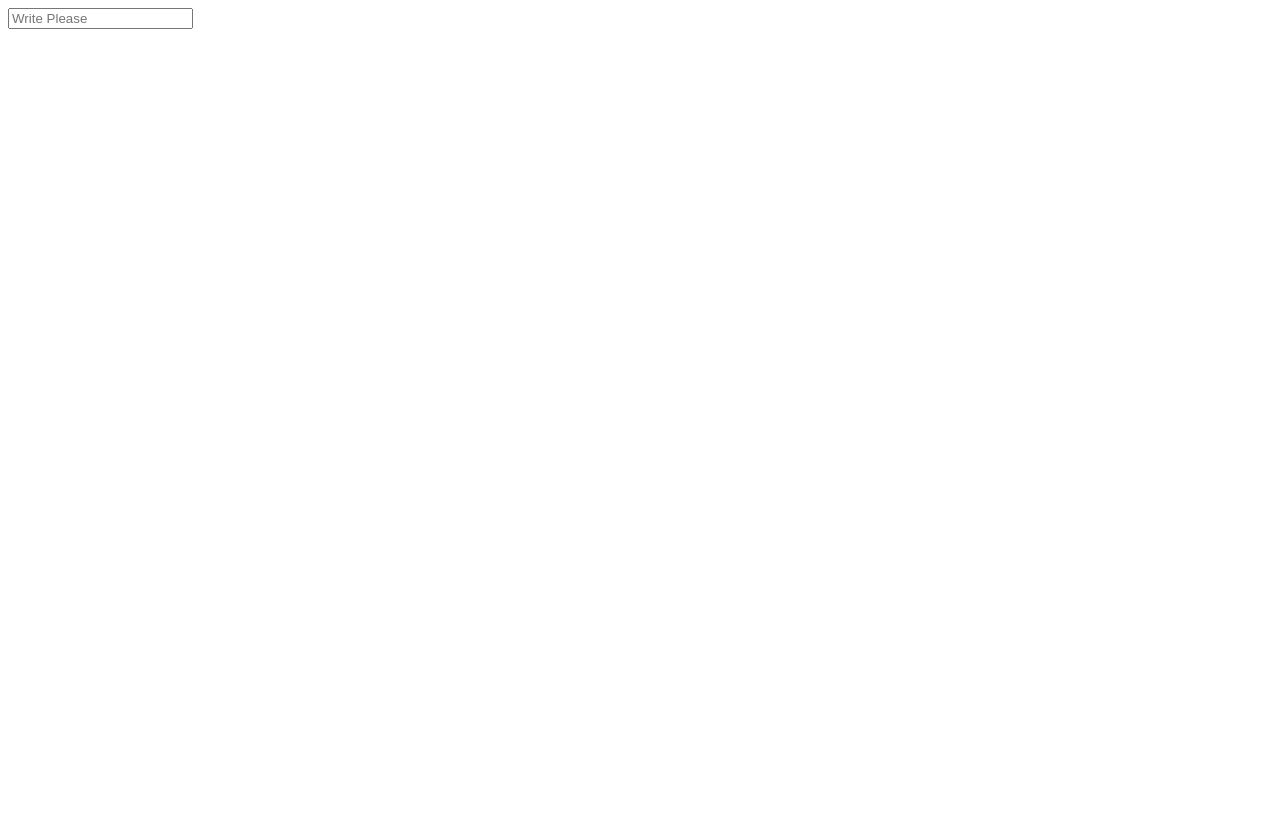
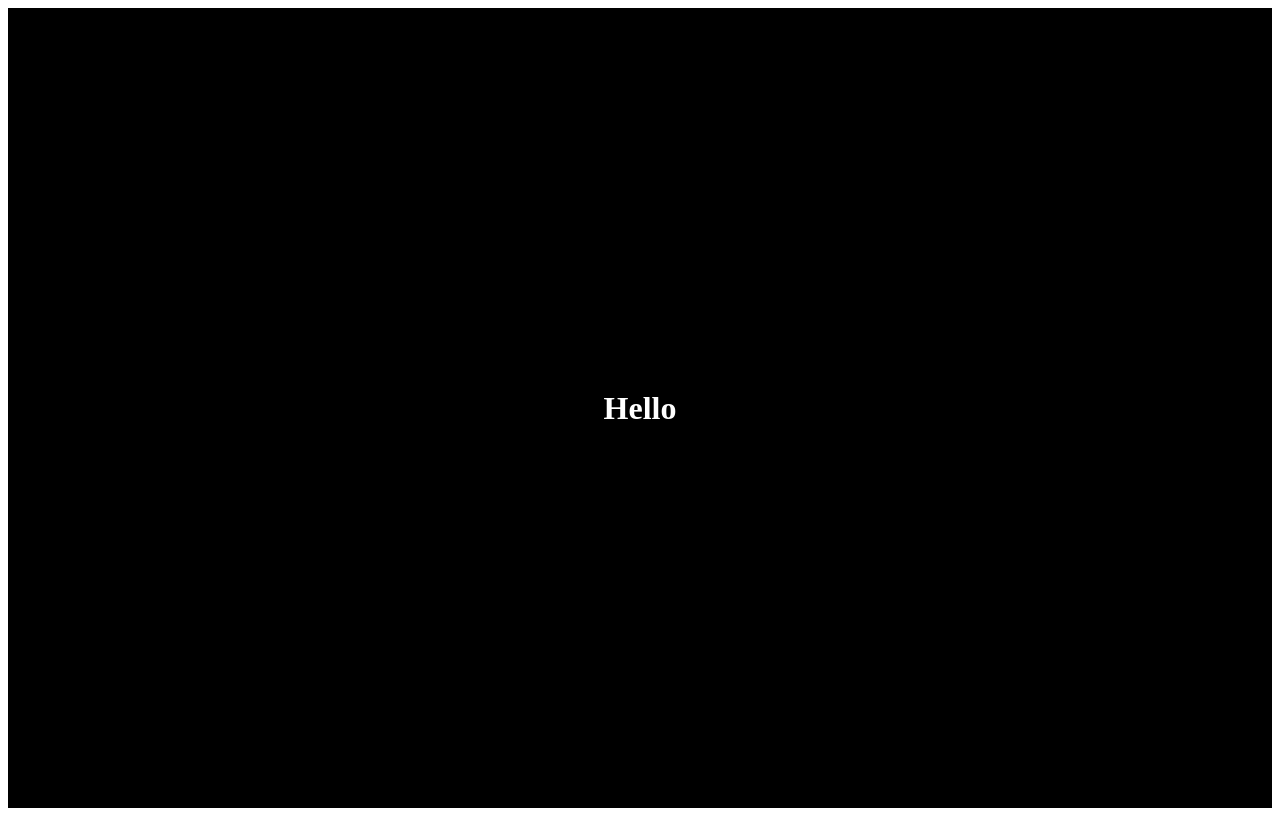
Before and after one commit to rlaclghks123/react-masterClass, a React (Create React App) app: page / in a window 1280 px wide. Built offline with nearby package versions, Linux system fonts and the light colour scheme.

Commit message:
typescripts - styled-components-theme

```diff
--- a/src/App.tsx
+++ b/src/App.tsx
@@ -1,26 +1,23 @@
-import React, { useState } from "react";
+import styled from "styled-components";
 
+const Container = styled.div`
+background-color:${(props) => props.theme.bgColor};
+display: flex;
+justify-content: center;
+align-items: center;
+width:100%;
+height:100vh;
+`;
+
+const H1 = styled.h1`
+color:${(props) => props.theme.textColor};
+`
 
 function App() {
-  const [value, setValue] = useState("");
-
-  const onChange = (event: React.FormEvent<HTMLInputElement>) => {
-    const { currentTarget: { value }
-    } = event;
-    setValue(value);
-  }
-
-  const onSubmit = (event: React.FormEvent<HTMLFormElement>) => {
-    event.preventDefault();
-    console.log(`Hello ${value}`);
-    setValue("");
-  }
   return (
-    <div>
-      <form onSubmit={onSubmit}>
-        <input onChange={onChange} value={value} type="text" placeholder="Write Please" />
-      </form>
-    </div>
+    <Container>
+      <H1>Hello</H1>
+    </Container>
   );
 }
 
--- a/src/index.tsx
+++ b/src/index.tsx
@@ -1,6 +1,8 @@
 import React from 'react';
 import ReactDOM from 'react-dom/client';
+import { ThemeProvider } from 'styled-components';
 import App from './App';
+import { darkTheme, lightTheme } from './theme';
 
 
 
@@ -11,6 +13,8 @@
 
 root.render(
   <React.StrictMode>
-    <App />
+    <ThemeProvider theme={darkTheme}>
+      <App />
+    </ThemeProvider>
   </React.StrictMode>
 );
--- /dev/null
+++ b/src/theme.ts
@@ -0,0 +1,13 @@
+import { DefaultTheme } from "styled-components";
+
+export const lightTheme: DefaultTheme = {
+    bgColor: "white",
+    textColor: "black",
+    btnColor: "teal"
+}
+
+export const darkTheme: DefaultTheme = {
+    bgColor: "black",
+    textColor: "white",
+    btnColor: "tomato"
+}
```
Also changed, not shown: src/styled.d.ts (added, +10 -0 lines).
